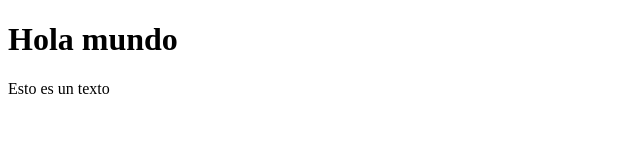
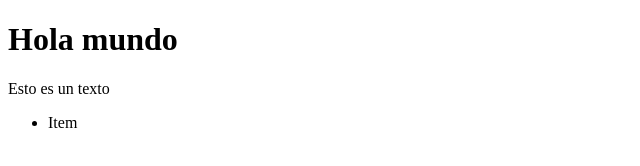
Before and after one commit to cpizarroi/test-html, a plain HTML site: page index.html in a window 1280 px wide. Shown: the full height of the page, 0-640 px from the left. Drawn offline with Linux system fonts and the light colour scheme.

Commit message:
Termine mi lista

```diff
--- a/index.html
+++ b/index.html
@@ -8,5 +8,10 @@
 <body>
     <h1>Hola mundo</h1>
     <p>Esto es un texto</p>
+
+    <ul>
+        <li>Item</li>
+    </ul>
+
 </body>
 </html>
```
